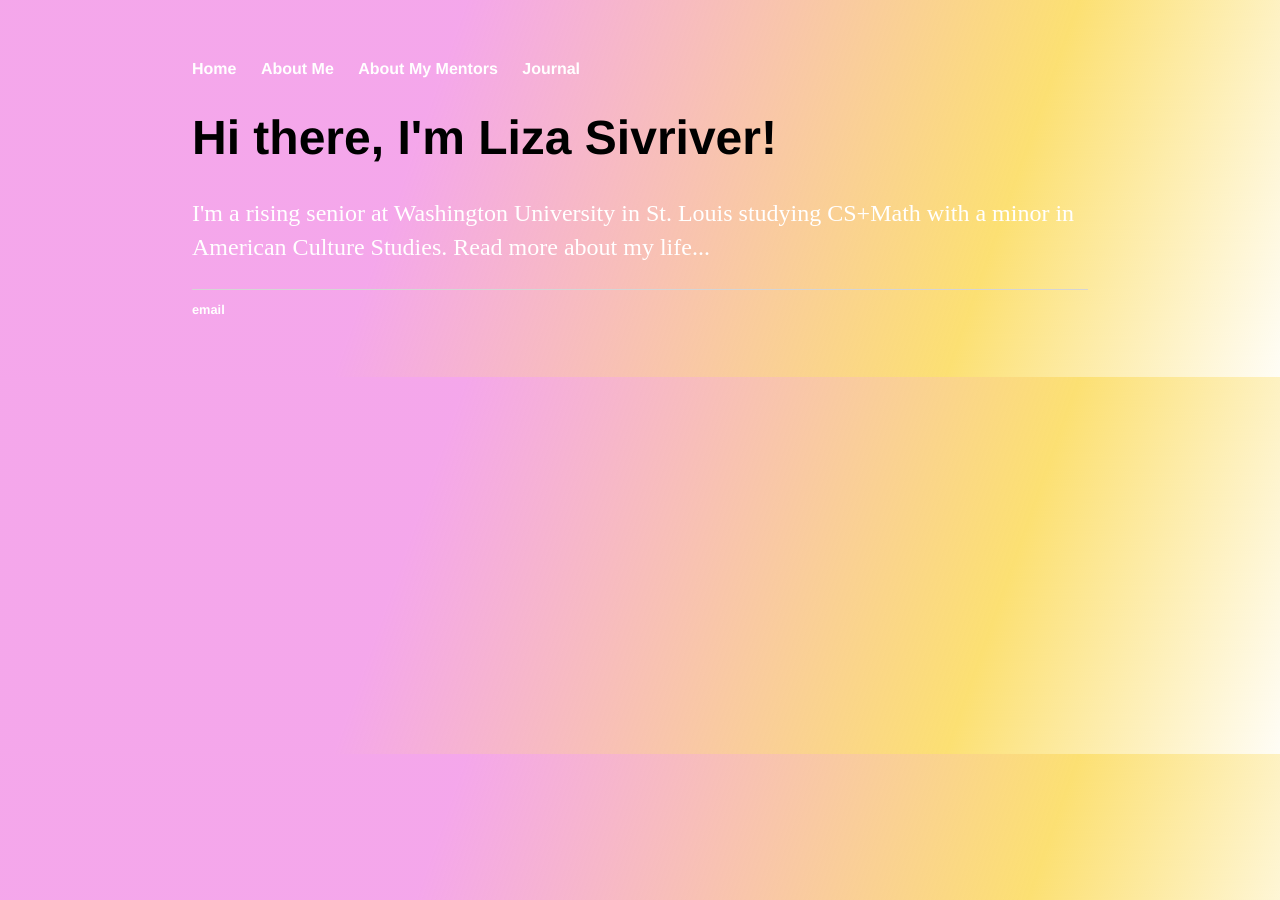
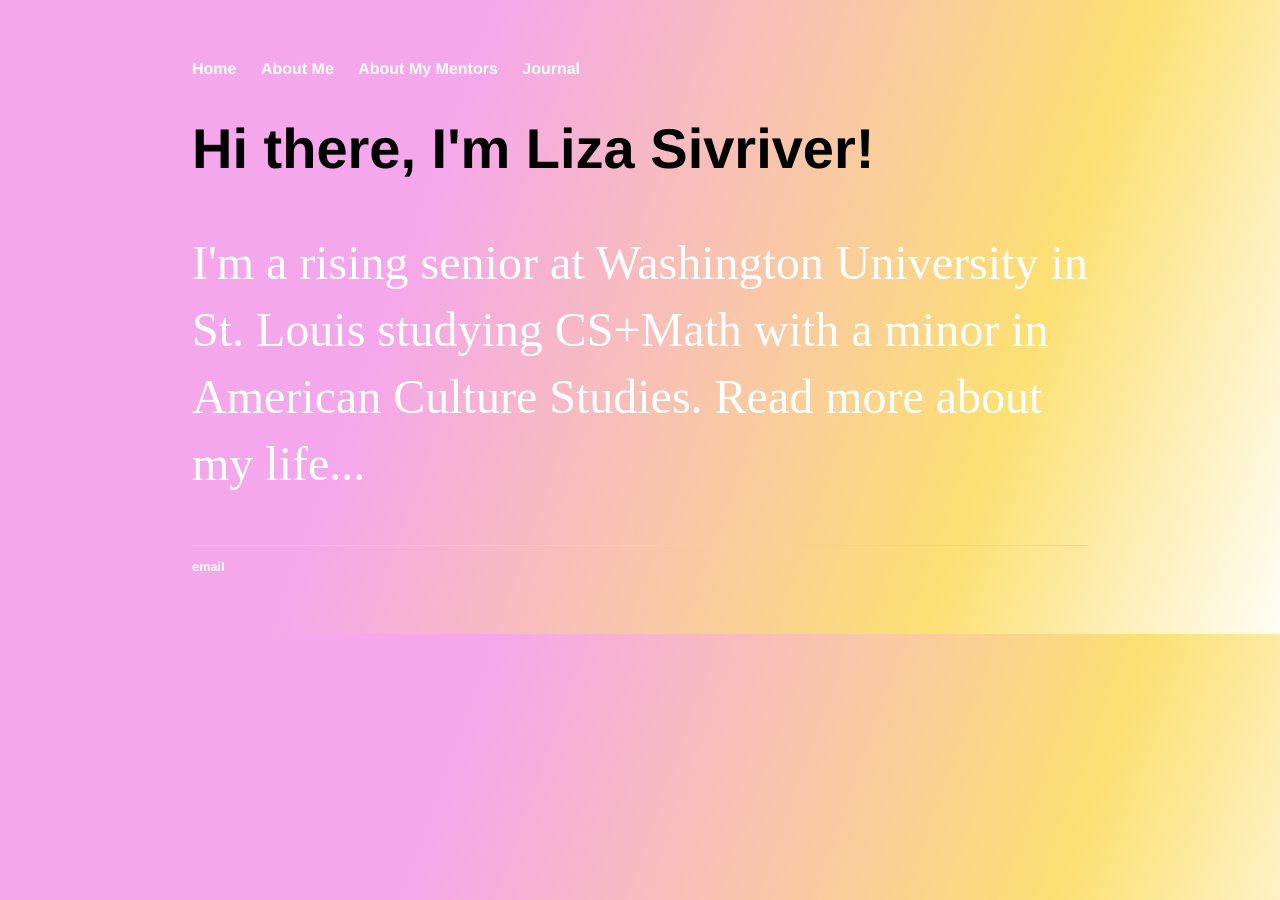
Before and after one commit to lizasivriver/lizasivriver, a Jekyll site: the page built from index.html, in a window 1280 px wide. Built offline with Jekyll 4.4.1, drawn with Linux system fonts in a browser that asks for light colours.

Commit message:
Update main.css

```diff
--- a/css/main.css
+++ b/css/main.css
@@ -22,11 +22,11 @@ a:hover {
     text-decoration: underline;
 }
 h1 {
-    font-size: 3em;
+    font-size: 3.5em;
     font-family:'Helvetica', 'Arial', 'Sans-Serif';
 }
 p {
-    font-size: 1.5em;
+    font-size: 3em;
     line-height: 1.4em;
     color: #FFFFFF;
 }
```
